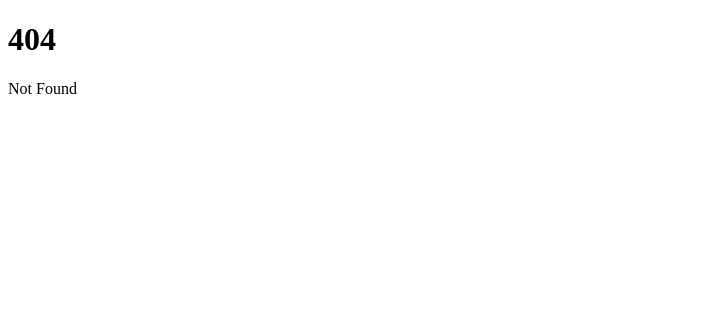
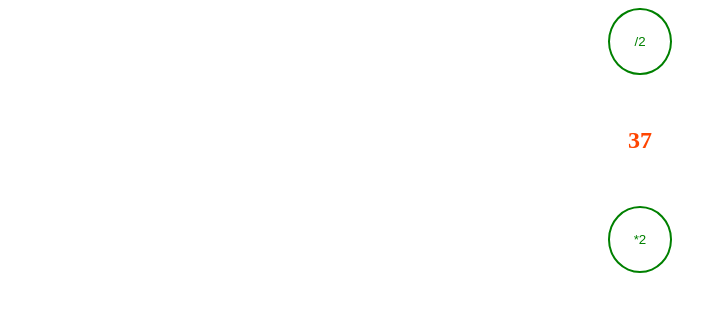
Before and after one commit to Waldemar-00/sv_kit_practice, a SvelteKit app in the folder kit-app/: page /effect in a window 1280 px wide. Before the commit this address had no page. Shown: the top 312 px of the page, without its empty margins (0-727 px from the left). Built offline with nearby package versions, Linux system fonts and the light colour scheme.

Commit message:
Effect and counter.

```diff
--- /dev/null
+++ b/kit-app/src/routes/effect/+page.svelte
@@ -0,0 +1,28 @@
+<script>
+    import '../../styles.css'
+    let count = $state(0)
+    let ms = $state(200)
+    $effect(() => {
+        const interval = setInterval(() => count++, ms)
+        return () => clearInterval(interval)
+    })
+</script>
+<div class="wrapper">
+    <button onclick={() => ms /= 2} class=border>
+        /2
+    </button>
+    <h2>{count}</h2>
+    <button onclick={() => ms *= 2} class=border>
+       *2
+    </button>
+</div>
+<style>
+    .border{
+        border: 2px solid green;
+        padding: 1.5rem;
+        border-radius: 50%;
+    }
+    h2 {
+        color: orangered
+    }
+</style>
--- a/kit-app/src/routes/temperature/+page.svelte
+++ b/kit-app/src/routes/temperature/+page.svelte
@@ -23,8 +23,3 @@
     <hr>
     Fahrenheit: <input type="number" bind:value={temperature.fahrenheit}>
 </div>
-<style>
-    input {
-        padding: 0.7rem 1.5rem;
-    }
-</style>
--- a/kit-app/src/styles.css
+++ b/kit-app/src/styles.css
@@ -15,3 +15,6 @@ button {
 h1 {
 	color: green;
 }
+input {
+	padding: 0.7rem 1.5rem;
+}
```
Also changed, not shown: kit-app/src/routes/bindable/+page.svelte (added, +8 -0 lines), kit-app/src/routes/bindable/Input.svelte (added, +16 -0 lines).
